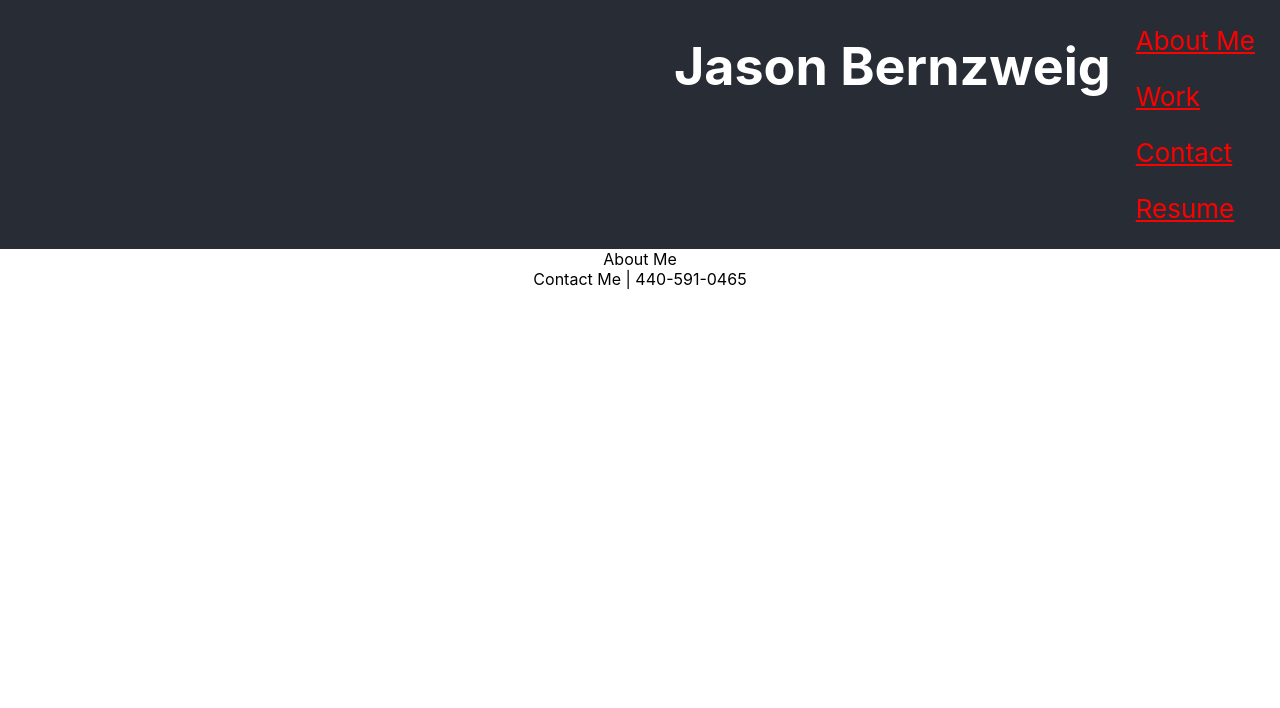
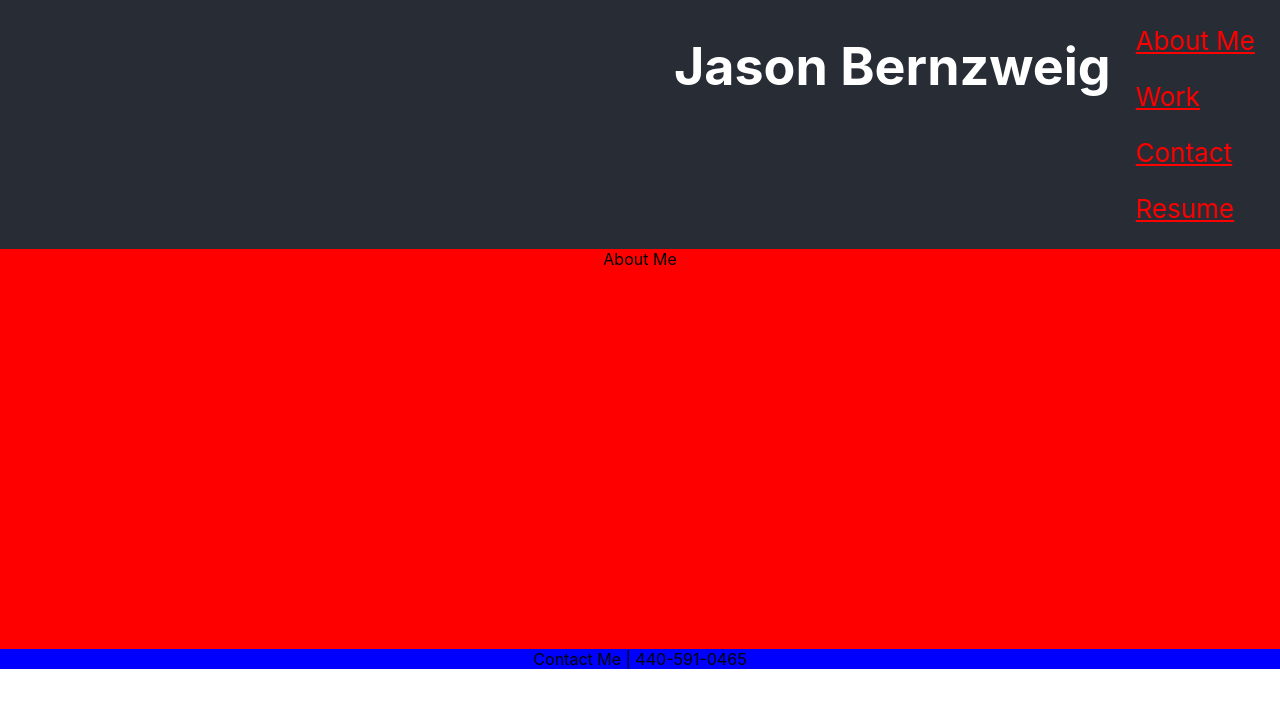
Before and after one commit to jbernzweig/20-react-portfolio, a React (Create React App) app: page / in a window 1280 px wide. Shown: the top 708 px of the page. Built offline with nearby package versions, Linux system fonts and the light colour scheme.

Commit message:
making progress

```diff
--- a/src/App.css
+++ b/src/App.css
@@ -15,7 +15,7 @@
 
 .App-header {
   background-color: #282c34;
-  min-height: 10vh;
+  min-height: 15vh;
   display: flex;
   flex-direction: row;
   align-items: right;
--- a/src/App.js
+++ b/src/App.js
@@ -1,5 +1,4 @@
 import React from 'react';
-import logo from './logo.svg';
 import './App.css';
 
 function App() {
@@ -20,7 +19,7 @@ function App() {
 
       <footer>
         Contact Me | 440-591-0465 <br></br>
-        {/* This here is a nice footer */}
+        {/* This is a footer */}
       </footer>
     </div>
   );
--- a/src/index.css
+++ b/src/index.css
@@ -7,14 +7,18 @@ body {
   -moz-osx-font-smoothing: grayscale;
 }
 
-
-
 nav a {
   margin: 25px;
   color: red;
   display: flex;
   flex-wrap: wrap;
   flex-direction: row;
+}
+
+#about {
+  height: 50vh;
+  background-color: red;
+
 }
 
 .links {
@@ -30,6 +34,6 @@ code {
     monospace;
 }
 
-.footer {
-  margin: 100px;
+footer {
+  background-color: blue;
 }
```
Also changed, not shown: src/logo.svg (deleted).
